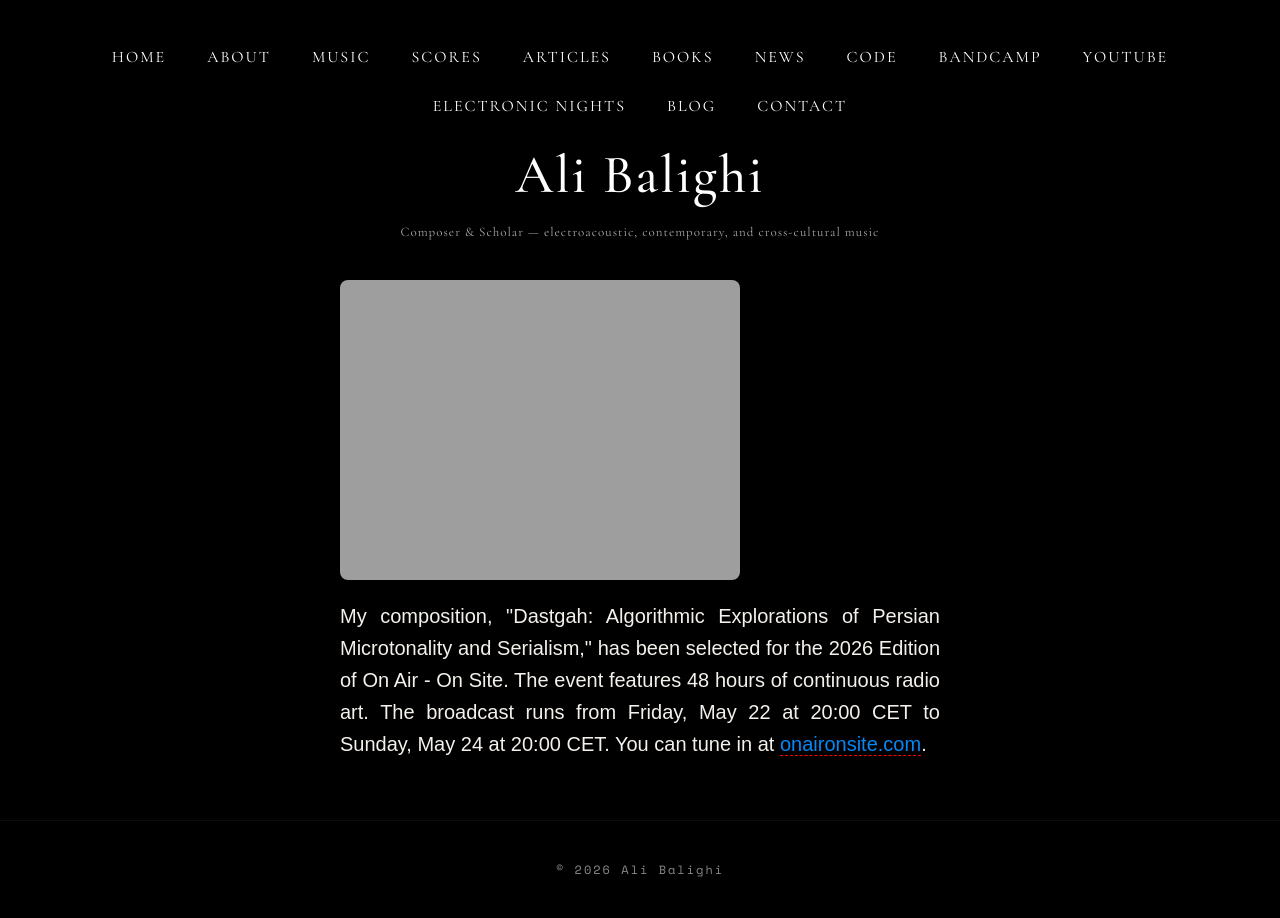
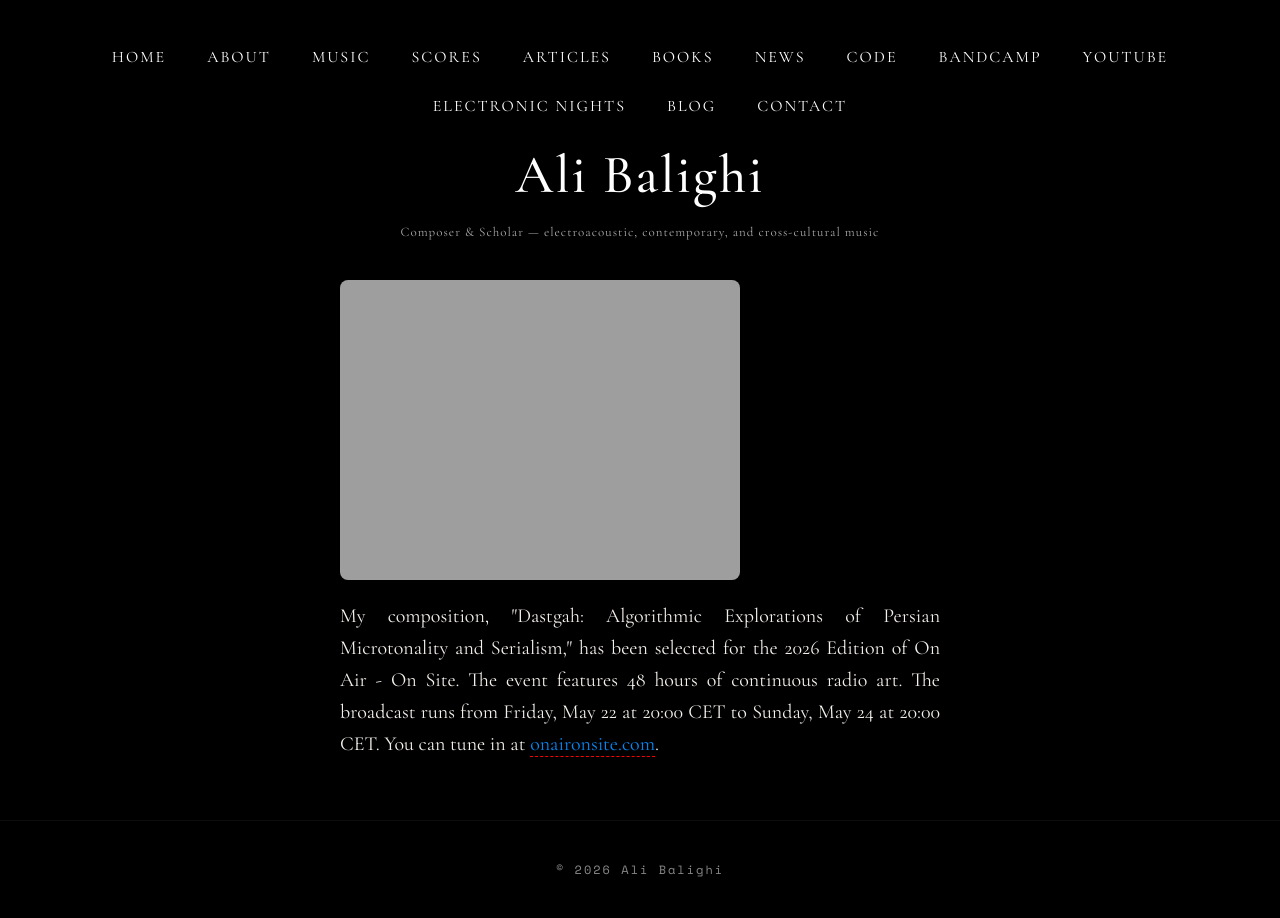
Before and after one commit to alib65/blog, a Jekyll site: the page built from _posts/2026-05-01-On-Air-On-Site.md, in a window 1280 px wide. Built offline with Jekyll 4.4.1, drawn with Linux system fonts in a browser that asks for light colours.

Commit message:
Update announcement post for On Air - On Site 2026

```diff
--- a/_posts/2026-05-01-On-Air-On-Site.md
+++ b/_posts/2026-05-01-On-Air-On-Site.md
@@ -4,8 +4,10 @@
 date: 2026-05-01
 ---
 
-<div class="announcement-post" style="max-width: 600px; margin: 0 auto; font-family: sans-serif; line-height: 1.6;">
+<div class="announcement-post" style="max-width: 600px; margin: 0 auto;">
     <img src="https://blog.alibalighi.com/images/2026_On%20Air_On%20Site.png" alt="On Air - On Site 2026 Edition" style="max-width: 100%; height: auto; display: block; margin-bottom: 20px; border-radius: 8px;">
+
     <p style="margin-bottom: 20px;">
         My composition, "Dastgah: Algorithmic Explorations of Persian Microtonality and Serialism," has been selected for the 2026 Edition of On Air - On Site. The event features 48 hours of continuous radio art. The broadcast runs from Friday, May 22 at 20:00 CET to Sunday, May 24 at 20:00 CET. You can tune in at <a href="https://onaironsite.com" target="_blank" rel="noopener noreferrer" style="color: #0687f5; text-decoration: none;">onaironsite.com</a>.
     </p>
+</div>
```
